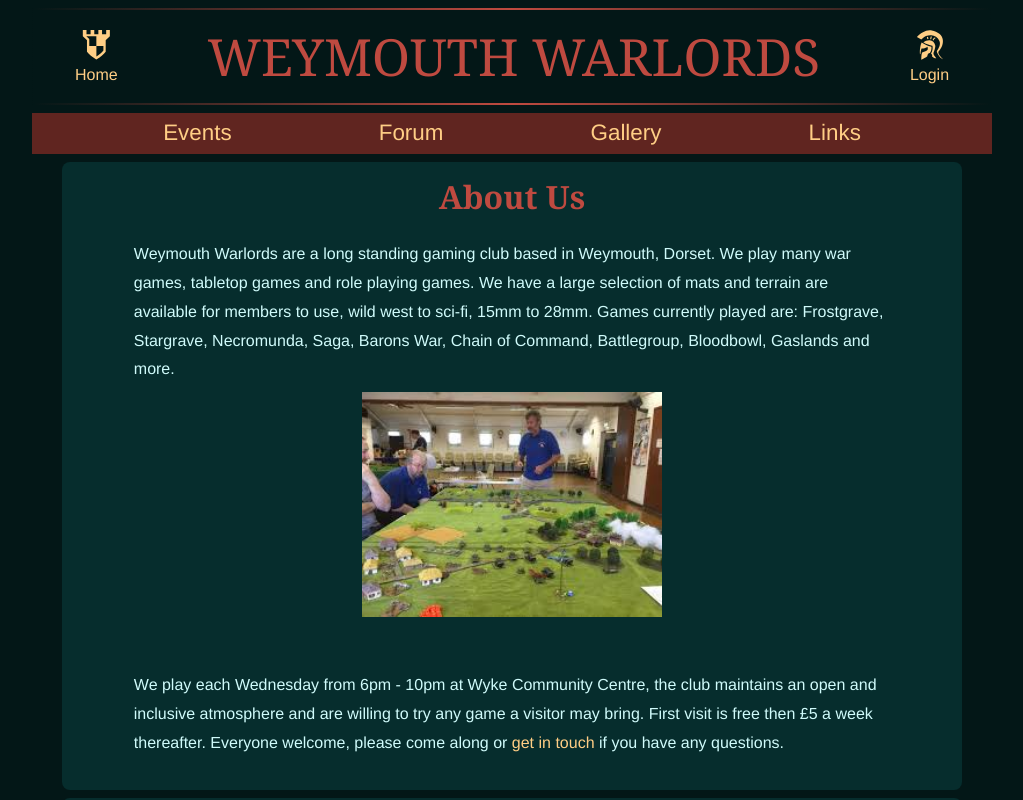
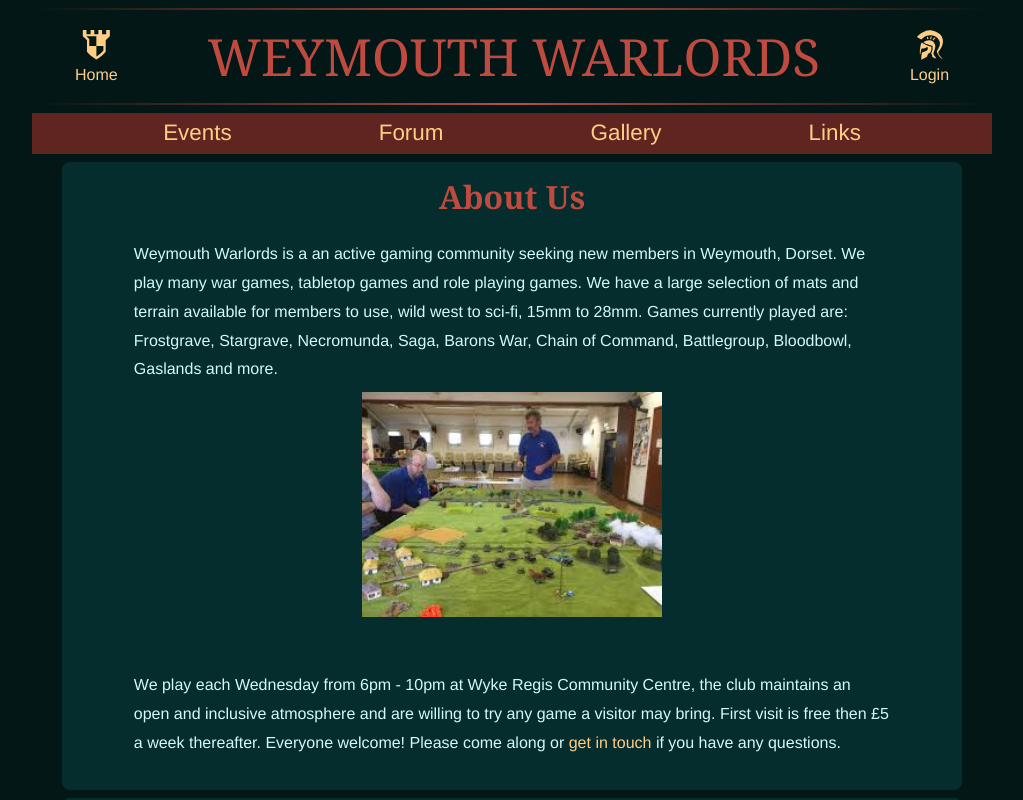
Before and after one commit to Georgie-x/weymouth-warlords, a React (Vite) app: page / in a window 1280 px wide. Shown: the top 800 px of the page, without its empty margins (120-1143 px from the left). Built offline with nearby package versions, Linux system fonts and the light colour scheme; no server answers.

Commit message:
home typos fixed

```diff
--- a/src/content-components/Home.tsx
+++ b/src/content-components/Home.tsx
@@ -9,9 +9,9 @@ function Home() {
 			<section className='about-us'>
 				<h2>About Us</h2>
 				<p>
-					Weymouth Warlords are a long standing gaming club based in Weymouth, Dorset. We play many
+					Weymouth Warlords is a an active gaming community seeking new members in Weymouth, Dorset. We play many
 					war games, tabletop games and role playing games. We have a large selection of mats and
-					terrain are available for members to use, wild west to sci-fi, 15mm to 28mm. Games
+					terrain available for members to use, wild west to sci-fi, 15mm to 28mm. Games
 					currently played are: Frostgrave, Stargrave, Necromunda, Saga, Barons War, Chain of
 					Command, Battlegroup, Bloodbowl, Gaslands and more.
 				</p>
@@ -22,9 +22,9 @@ function Home() {
 				</div>
 				<br />
 				<p>
-					We play each Wednesday from 6pm - 10pm at Wyke Community Centre, the club maintains an
+					We play each Wednesday from 6pm - 10pm at Wyke Regis Community Centre, the club maintains an
 					open and inclusive atmosphere and are willing to try any game a visitor may bring. First
-					visit is free then £5 a week thereafter. Everyone welcome, please come along or <a href="mailto:Horobin815@sky.com">get in touch</a> if you have any questions.
+					visit is free then £5 a week thereafter. Everyone welcome! Please come along or <a href="mailto:Horobin815@sky.com">get in touch</a> if you have any questions.
 				</p>
 			</section>
 
```
